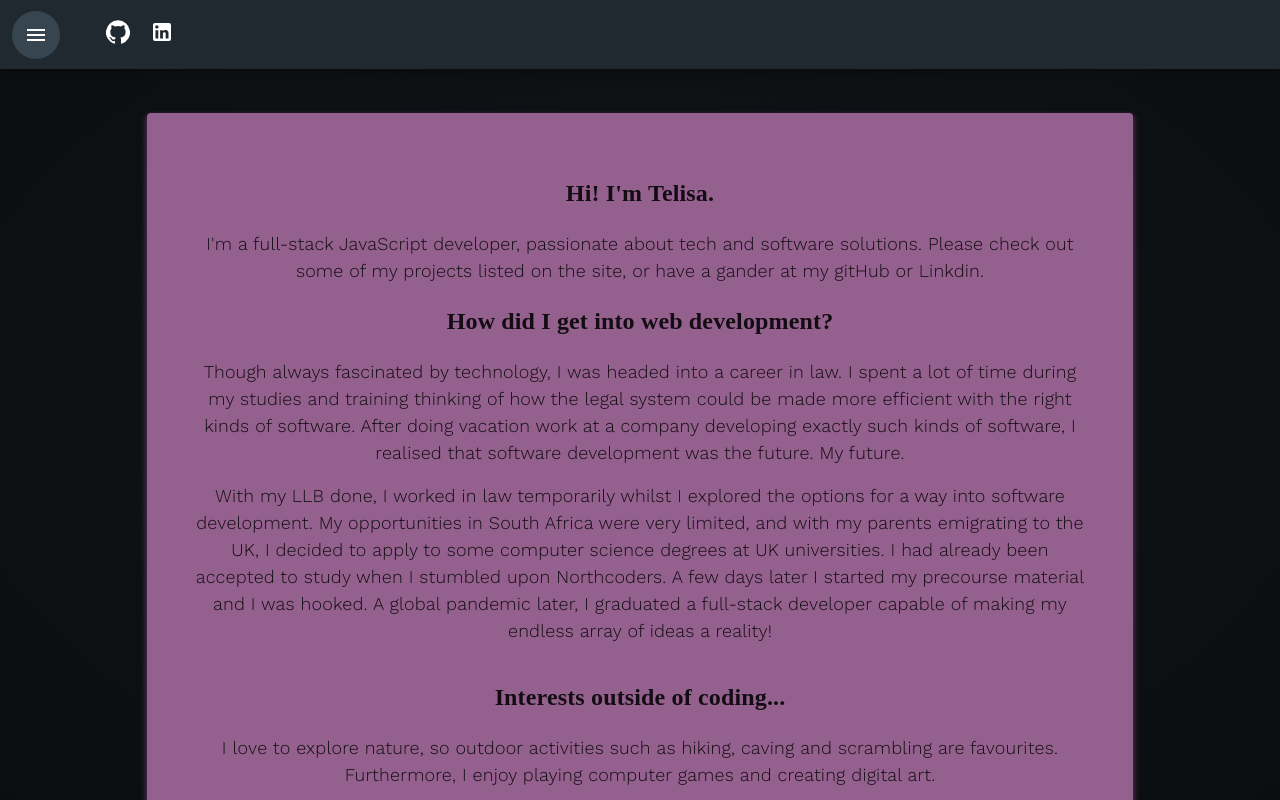
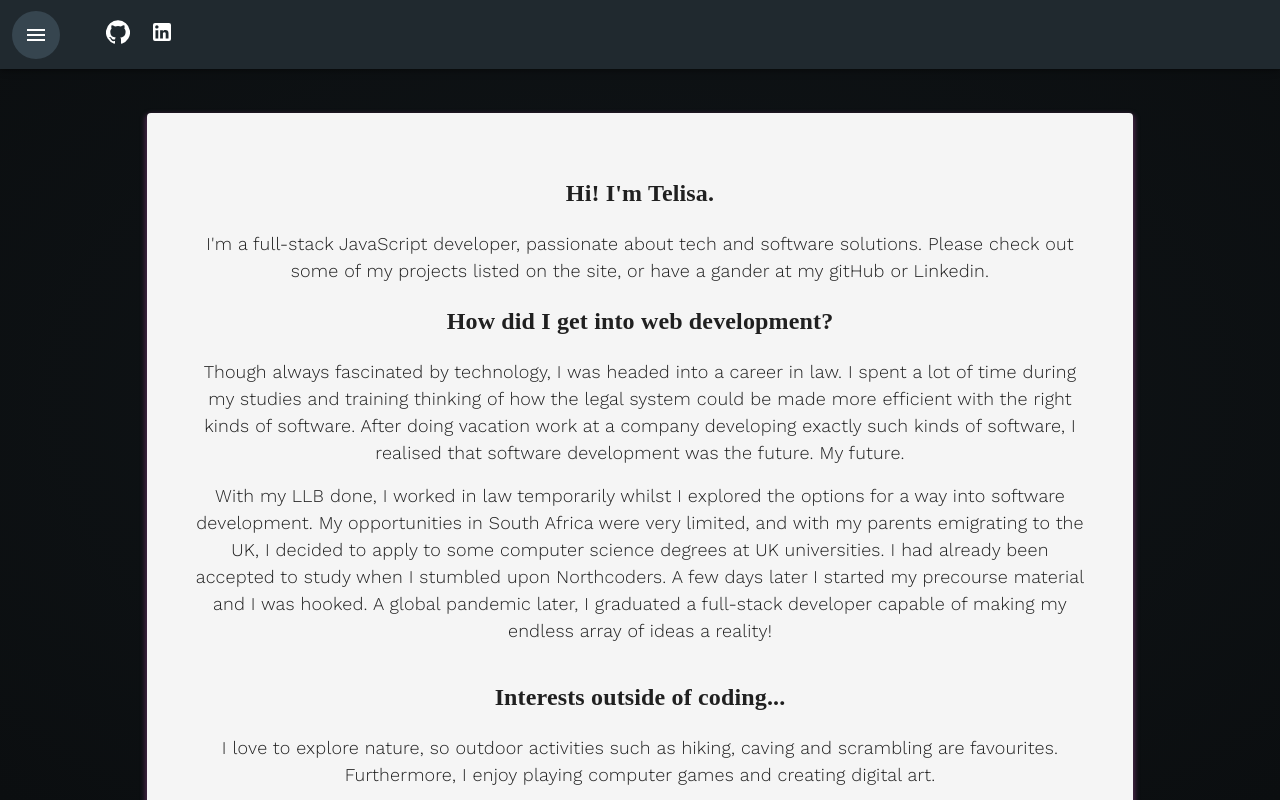
Before and after one commit to BitterBlue22/porftfolio-site, a React (Create React App) app in the folder portfolio-site/: page /about-me in a window 1280 px wide. Built offline with nearby package versions, Linux system fonts and the light colour scheme; a web font is replaced by a local one.

Commit message:
updates colour

```diff
--- a/portfolio-site/src/components/AboutMe.jsx
+++ b/portfolio-site/src/components/AboutMe.jsx
@@ -14,7 +14,7 @@ const StyledPaper = styled(Paper)({
   margin: "2%",
   padding: "2%",
   boxShadow: "0 3px 5px 2px #49274A",
-  backgroundColor: "#94618E",
+  backgroundColor: "whitesmoke",
   maxWidth: "80%",
 });
 
@@ -33,7 +33,7 @@ const AboutMe = () => {
           <StyledTypography>
             I'm a full-stack JavaScript developer, passionate about tech and
             software solutions. Please check out some of my projects listed on
-            the site, or have a gander at my gitHub or Linkdin.
+            the site, or have a gander at my gitHub or Linkedin.
           </StyledTypography>
           <h2>How did I get into web development?</h2>
           <StyledTypography paragraph>
```
